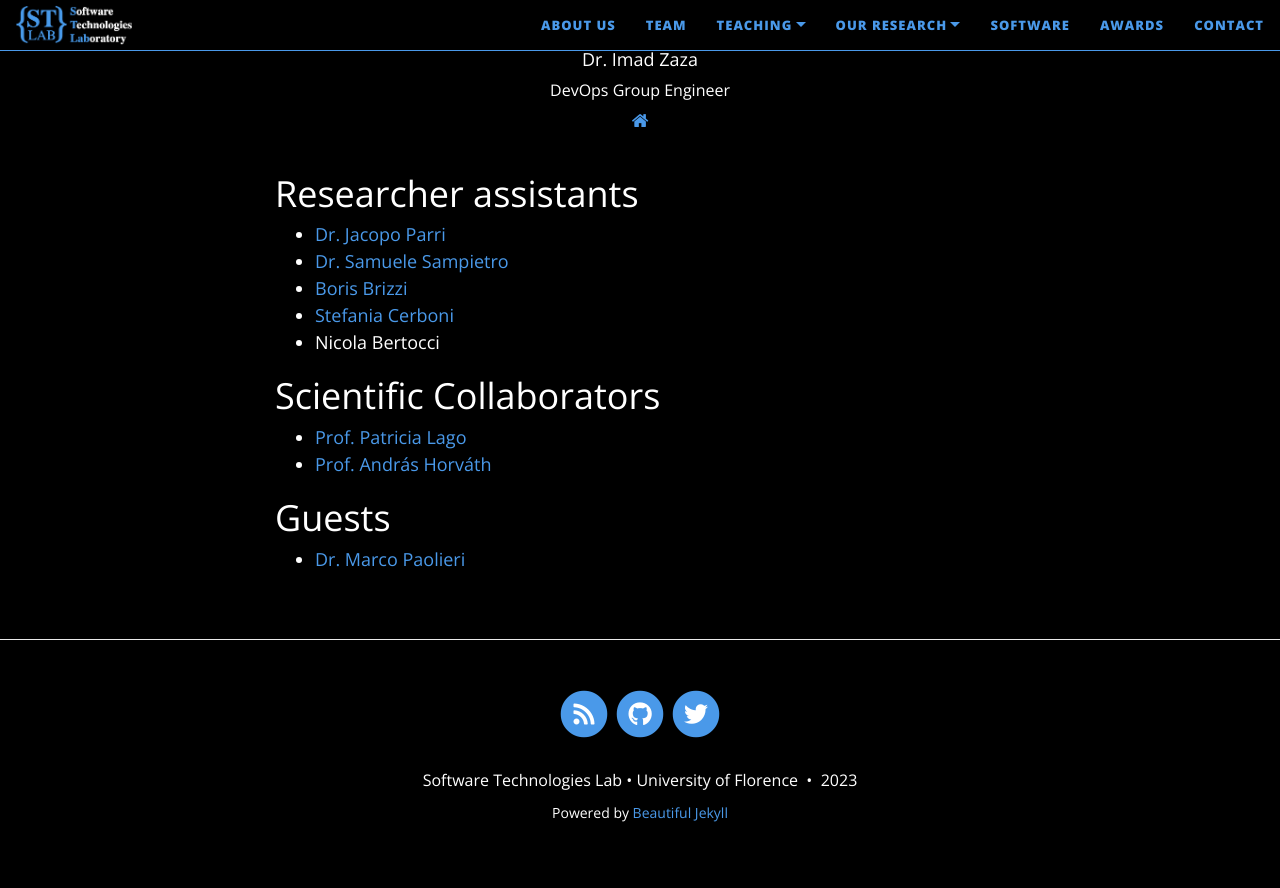
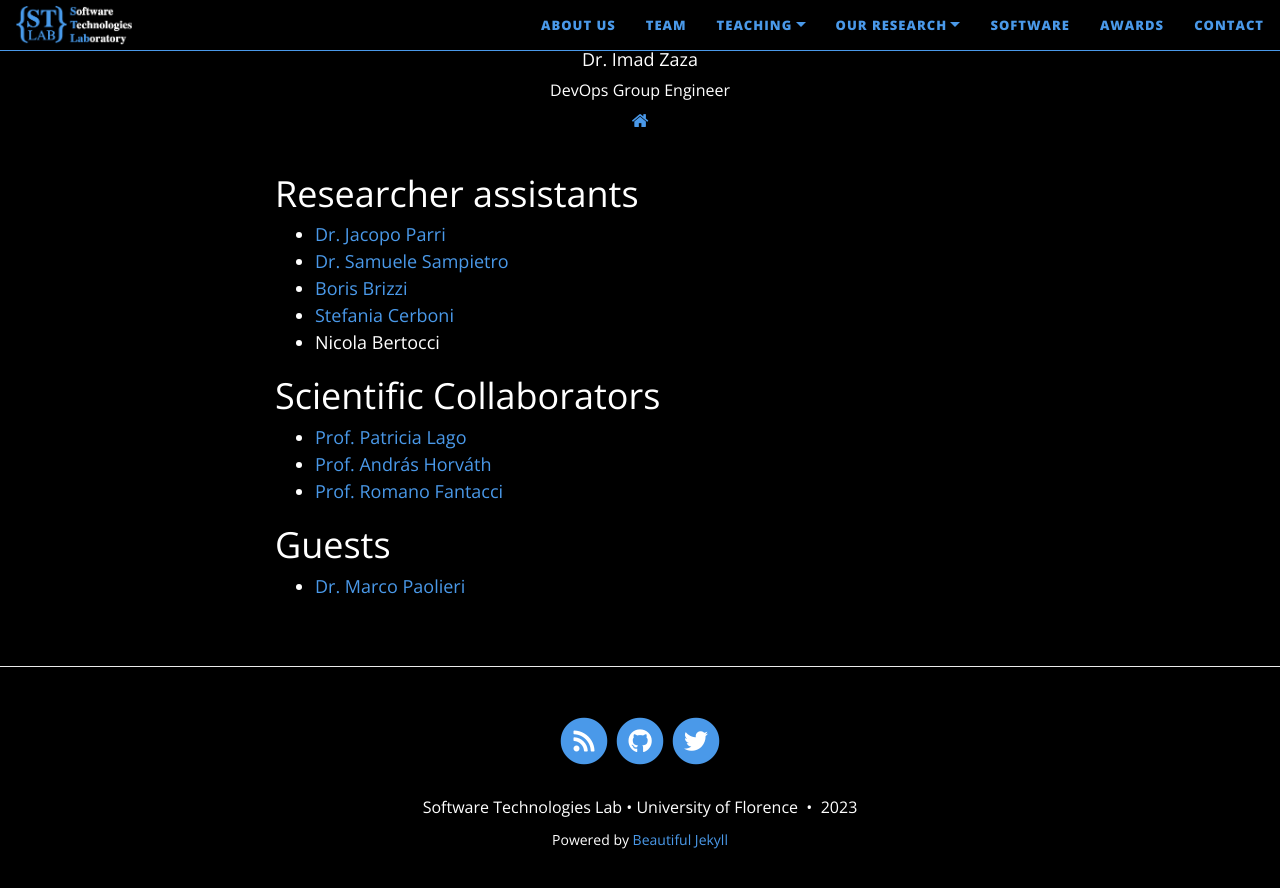
Before and after one commit to STLab-UniFI/STLab-UniFI.github.io, a Jekyll site: the page built from pages/team.md, in a window 1280 px wide and 900 px high, scrolled down 1128 px. Shown: the top 888 px of the window. Built offline with Jekyll 4.4.1, drawn with Linux system fonts in a browser that asks for light colours; nearby versions of some CDN libraries.

Commit message:
Add Romano Fantacci as scientific collaborator

```diff
--- a/pages/team.md
+++ b/pages/team.md
@@ -81,6 +81,7 @@ team:
 # Scientific Collaborators
 - [Prof. Patricia Lago](https://patricialago.nl/)
 - [Prof. András Horváth](http://www.di.unito.it/~horvath/)
+- [Prof. Romano Fantacci](https://romanofantacci.com/)
 
 <!--
 # Former Members
```
